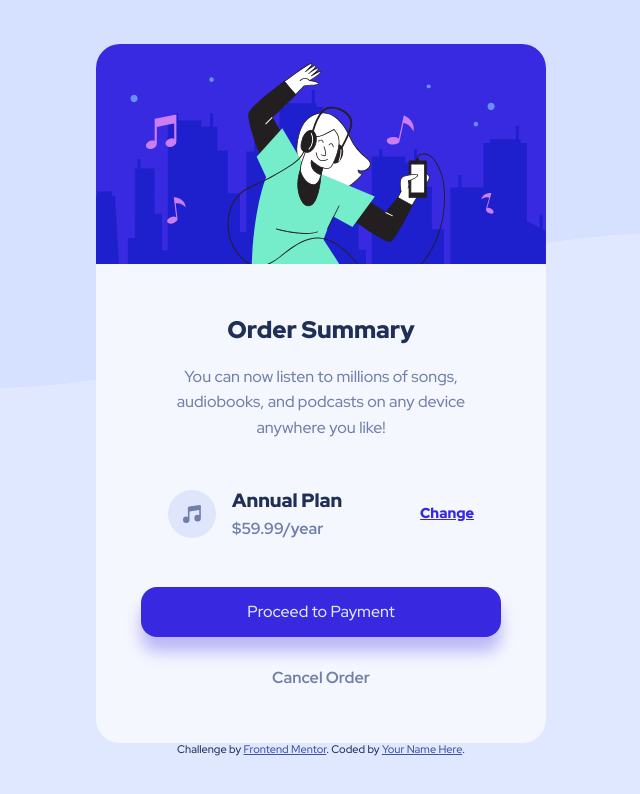
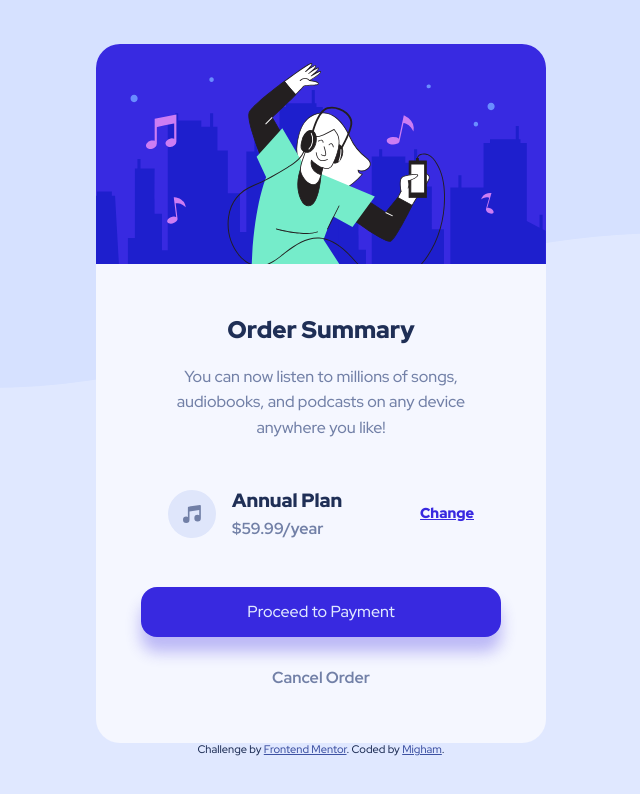
Before and after one commit to migham/Order-Summary-Component, a plain HTML site: page index.html in a window 1280 px wide. Shown: the whole page, without its empty margins (319-959 px from the left). Drawn offline with nearby package versions, Linux system fonts and the light colour scheme.

Commit message:
add profile

```diff
--- a/index.html
+++ b/index.html
@@ -44,7 +44,7 @@
 	</div>
 	<div class="attribution">
 		Challenge by <a href="https://www.frontendmentor.io?ref=challenge" target="_blank">Frontend Mentor</a>.
-		Coded by <a href="#">Your Name Here</a>.
+		Coded by <a href="https://www.frontendmentor.io/profile/migham">Migham</a>.
 	  </div>
 </body>
 </html>
```
